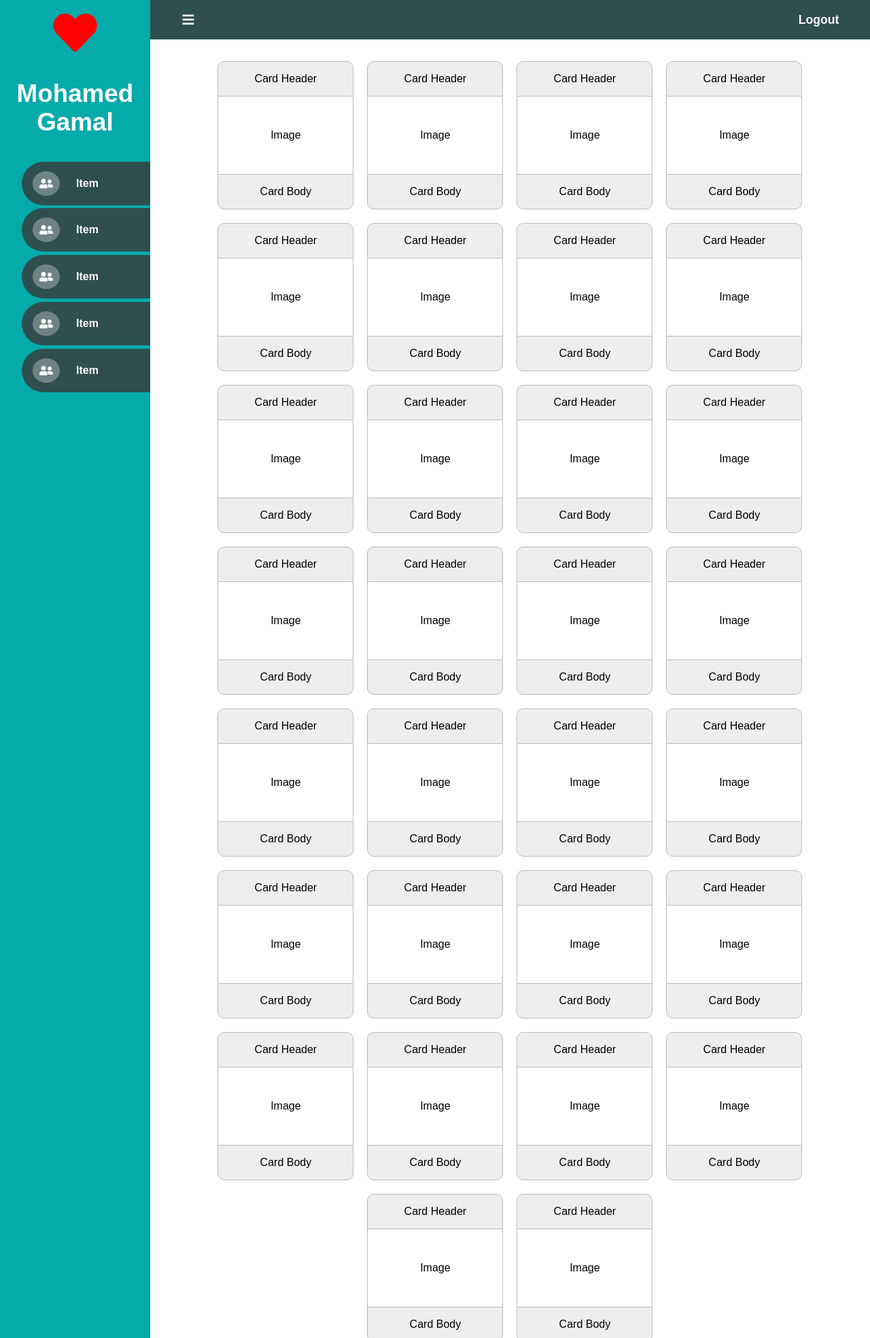
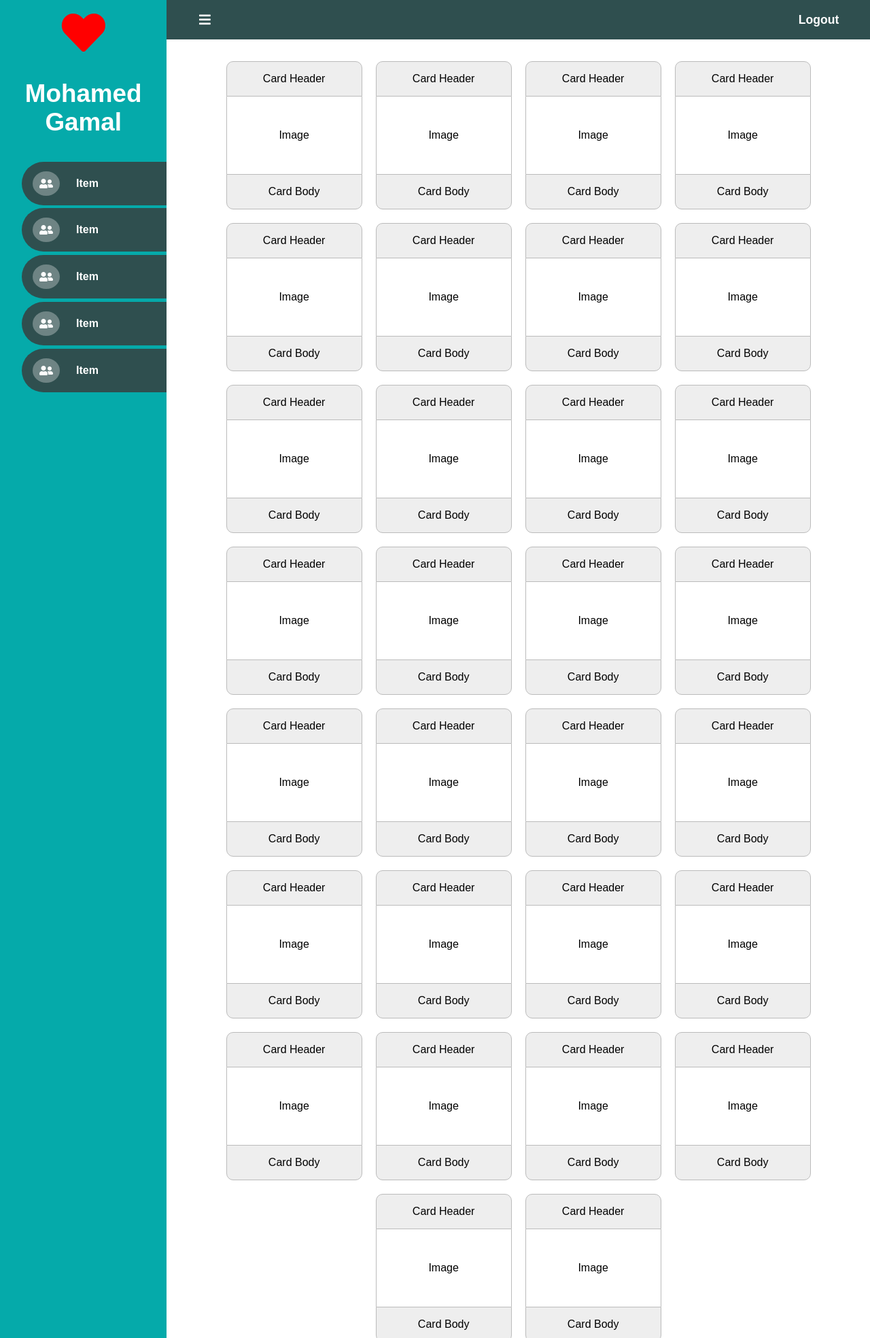
Before and after one commit to gemyero/cards-layout, a PHP site: page /index.html in a window 1280 px wide. Shown: the whole page at 68% size. Run offline with PHP 8.4, Linux system fonts and the light colour scheme; some libraries are stand-ins or nearby versions.

Commit message:
add media query

```diff
--- a/style.css
+++ b/style.css
@@ -24,12 +24,12 @@ main {
 
 aside {
   background-color: rgb(5, 170, 170);
-  width: 7%;
+  width: 100px;
   transition: all .3s ease-in-out;
 }
 
 aside:hover {
-  width: 30%;
+  width: 800px;
 }
 
 aside:hover h1 {
@@ -49,8 +49,7 @@ aside:hover h1 {
 .sidebar-header h1 {
   color: white;
   font-size: 2.3em;
-  width: 6em;
-  padding: 1em 0;
+  padding: 1em;
   opacity: 0;
   transition: opacity .3s ease-in-out;
 }
@@ -178,3 +177,9 @@ header .logout:hover {
 .container {
   overflow-y: hidden;
 }
+
+@media all and (max-width: 400px) {
+  aside {
+    display: none;
+  }
+}
```
